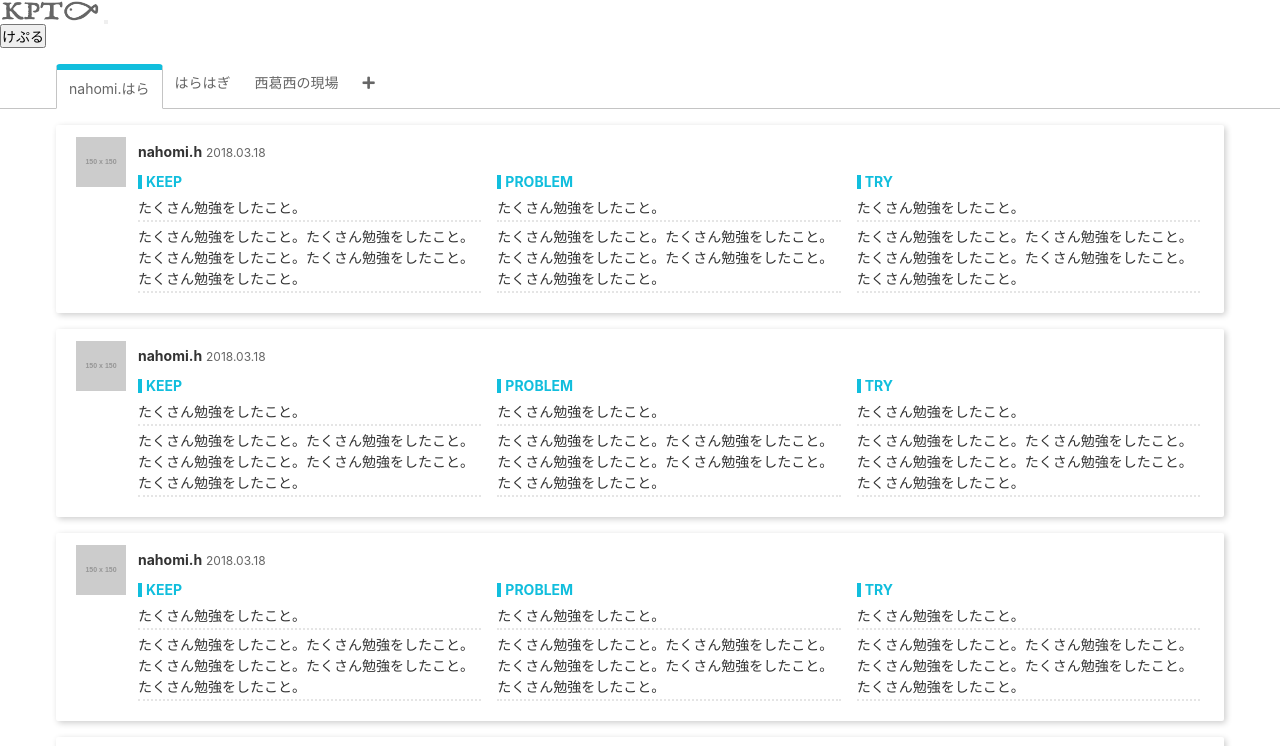
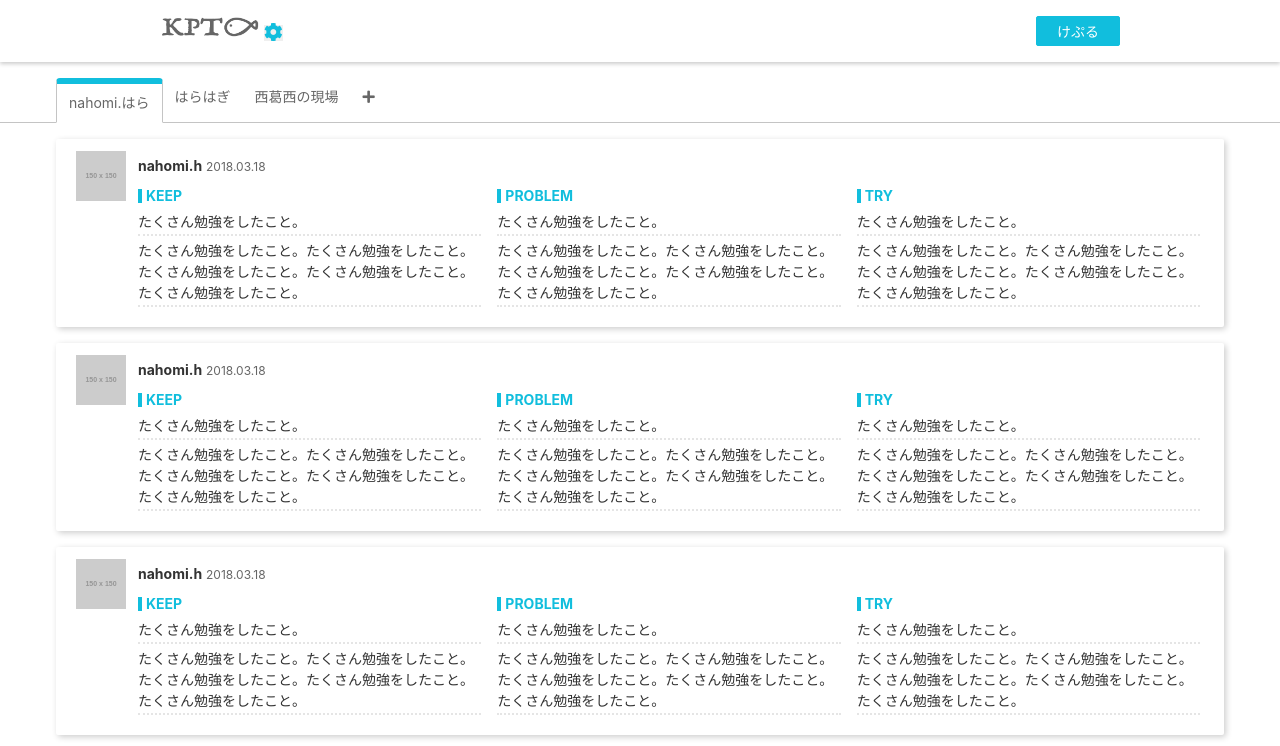
Before and after one commit to pprhr/kptp, a website: page index.html in a window 1280 px wide. Shown: the top 746 px of the page. Drawn offline with nearby package versions, Linux system fonts and the light colour scheme; files that its build step writes are made by us from their sources; placeholder pictures from the web are drawn by us.

Commit message:
html, imagesのディレクトリ移動

```diff
--- a/kptp/index.html
+++ b/index.html
@@ -6,20 +6,23 @@
 <meta name="viewport" content="width=device-width,initial-scale=1">
 <title>KPT</title>
 <link href="https://use.fontawesome.com/releases/v5.6.1/css/all.css" rel="stylesheet">
-<link rel="stylesheet" type="text/css" href="asset/css/reset.css" />
-<link rel="stylesheet" type="text/css" href="asset/css/style.css" />
+<link rel="stylesheet" type="text/css" href="asset/css/style.min.css" />
 </head>
 <body>
-<header>
-  <div class="header-left">
-    <img src="asset/images/kptlogo.png" alt="kptlogo" width="100" height="22">
-    <button type="button"><i c lass="fas fa-cog fa-lg"></i></button>
-  </div>
-  <div class="header-right">
-    <button type="button">けぷる</button>
+<header class="header">
+  <div class="header__inner">
+    <div>
+      <img src="asset/images/kptlogo.png" alt="kptlogo" width="100" height="22">
+      <button type="button" class="header__inner__action">
+        <i class="fas fa-cog fa-lg header__inner__icon"></i>
+      </button>
+    </div>
+    <div>
+      <button type="button" class="header__inner__action_add">けぷる</button>
+    </div>
   </div>
 </header>
-<main>
+<main class="main">
   <!-- Tab links -->
   <nav>
     <ul>
```
Also changed, not shown: asset/images/kptlogo.png (renamed from kptp/asset/images/kptlogo.png).
